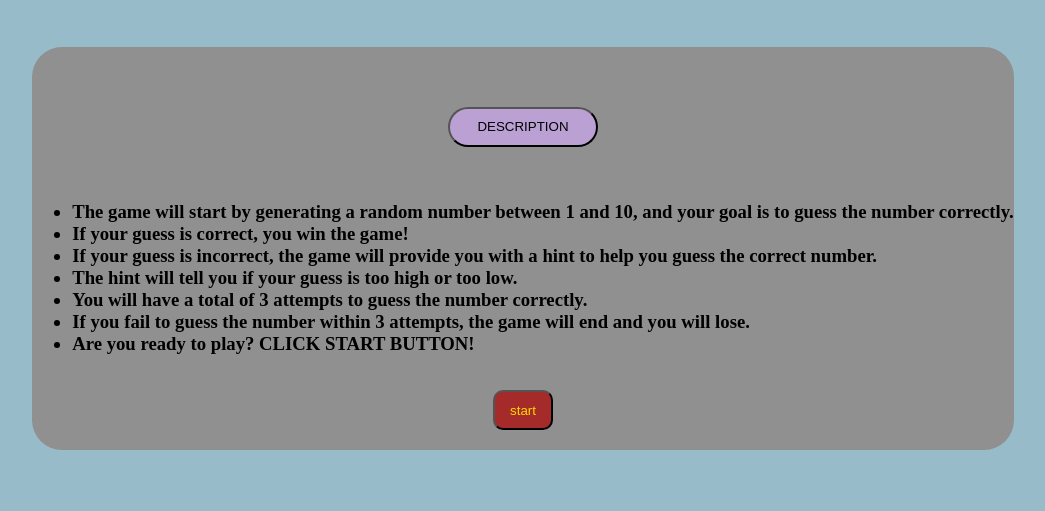
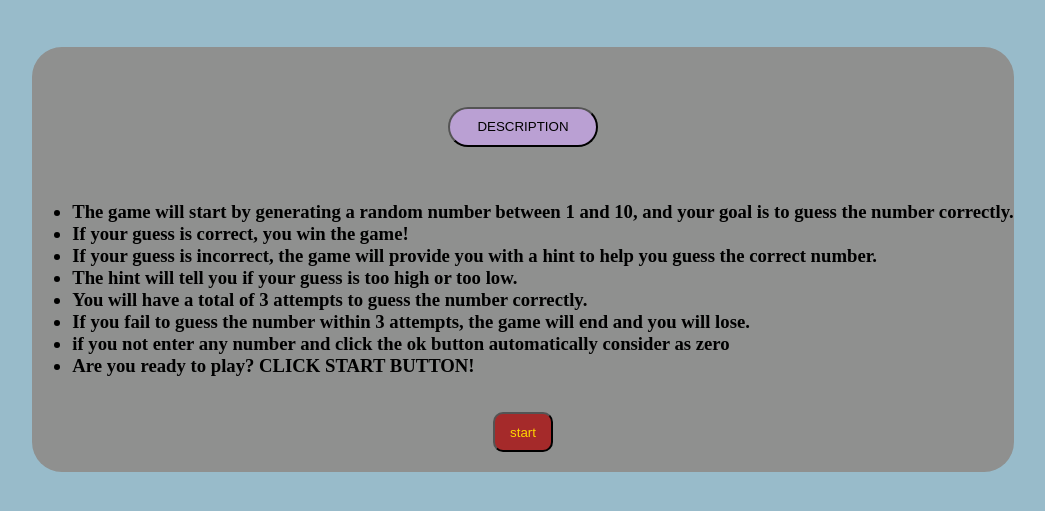
Before and after one commit to Viyasar/GUESS-NUMBER, a plain HTML site: page index.html in a window 1280 px wide. Shown: the part 161-672 px from the top of the page, without its empty margins (117-1162 px from the left). Drawn offline with Linux system fonts and the light colour scheme.

Commit message:
Update index.html

```diff
--- a/index.html
+++ b/index.html
@@ -20,7 +20,9 @@
           <LI>The hint will tell you if your guess is too high or too low.<br></LI>
                <LI>You will have a total of 3 attempts to guess the number correctly. <BR></LI>
                   <LI> If you fail to guess the number within 3 attempts, the game will end and you will lose.<BR></LI>
-                     <LI>Are you ready to play? CLICK START BUTTON!<BR></LI>
+
+                        <LI>if you not enter any number and click the ok button automatically consider as zero</LI>
+                        <LI>Are you ready to play? CLICK START BUTTON!<BR></LI>
     </h3></uL>
 <button onclick="calculate()" style=" height: 40px; width: 60px; color: gold; background-color: brown; border-radius: 10px;">start</button></div>
 <p class="result"></p>
```
